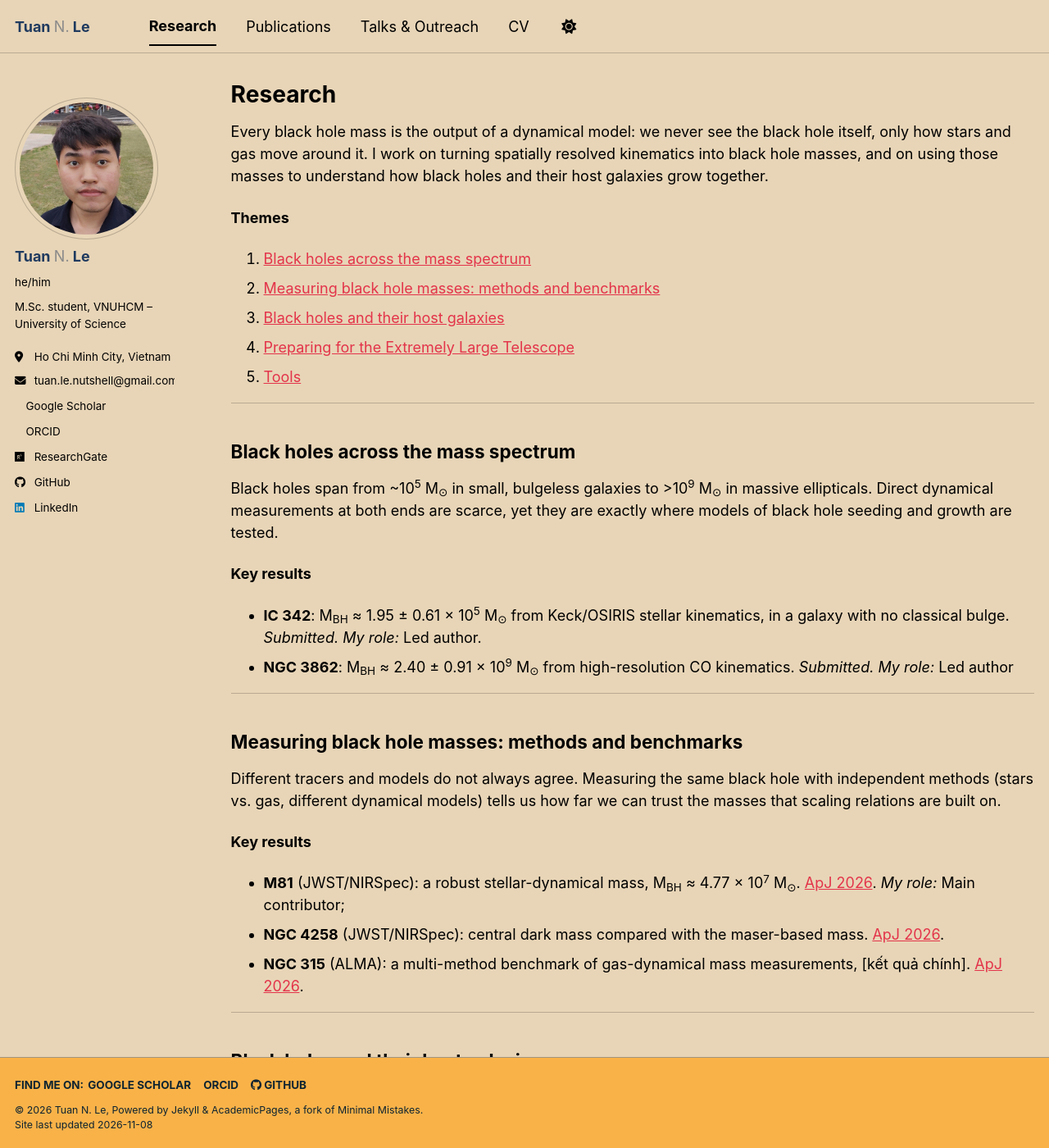
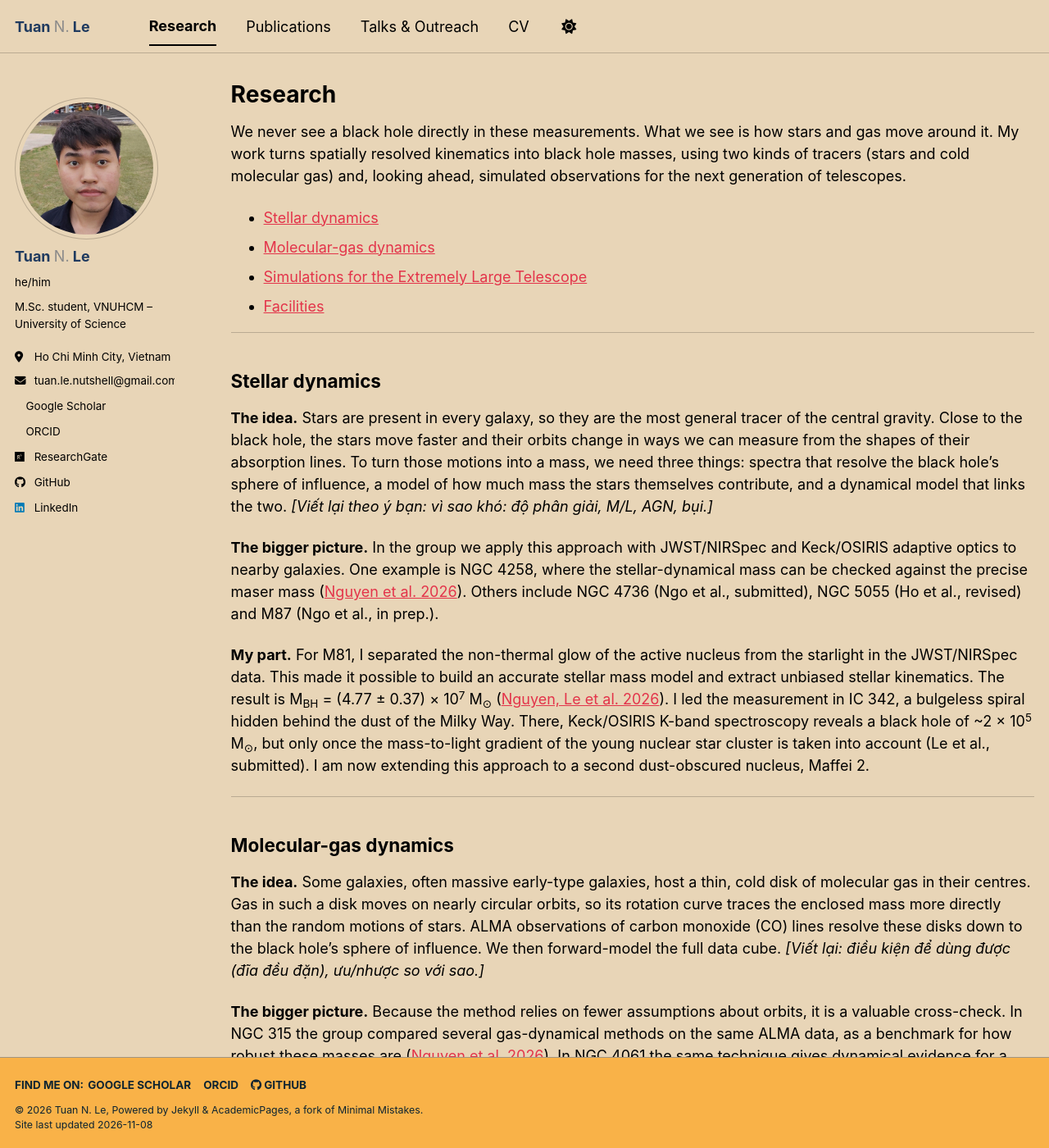
Before and after one commit to tuannle-astro/tuannle-astro.github.io, a Jekyll site: the page built from _pages/research.md, in a window 1280 px wide and 1400 px high. Shown: the whole window at 82% size. Built offline with Jekyll 4.4.1, drawn with Linux system fonts in a browser that asks for light colours; a style sheet for code colours, icons or effects is not loaded; some of the changed text lies outside the part shown.

Commit message:
update research page

```diff
--- a/_pages/research.md
+++ b/_pages/research.md
@@ -5,93 +5,90 @@ permalink: /research/
 author_profile: true
 ---
 
-<!--
-HƯỚNG DẪN (không hiện lên web, viết xong thì xóa):
-- Đặt file ở _pages/research.md
-- Đây là BẢN NHÁP: câu chữ chỉ để giữ chỗ, bạn viết lại kỹ.
-- [ngoặc vuông] = chỗ bạn điền. Đặc biệt các con số kết quả: lấy ĐÚNG từ bài báo, không ước lượng.
-- "My role": Led / Main contributor / Contributed (ghi phần cụ thể).
-- Hình: bỏ vào images/, bỏ comment khối <figure>, ghi nguồn. Bài submitted: hỏi nhóm trước khi đăng hình.
--->
+{% include base_path %}
 
-Every black hole mass is the output of a dynamical model: we never see the black hole itself, only how stars and gas move around it. I work on turning spatially resolved kinematics into black hole masses, and on using those masses to understand how black holes and their host galaxies grow together.
+{% comment %}
+GHI CHÚ (Liquid comment: KHÔNG xuất ra HTML, kể cả khi View Source)
+- Mỗi mục: Ý tưởng -> Bức tranh chung (trích bài của nhóm) -> Phần của tôi -> Hình.
+- Các đoạn "ý tưởng" dưới đây là NHÁP để giữ chỗ, bạn viết lại theo giọng của mình.
+- "I" = việc bạn trực tiếp làm; "we / the group" = việc của nhóm.
+- Facilities: ảnh và chú thích sửa trong _data/facilities.yml.
+{% endcomment %}
 
-**Themes**
+We never see a black hole directly in these measurements. What we see is how stars and gas move around it. My work turns spatially resolved kinematics into black hole masses, using two kinds of tracers (stars and cold molecular gas) and, looking ahead, simulated observations for the next generation of telescopes.
 
-1. [Black holes across the mass spectrum](#mass-spectrum)
-2. [Measuring black hole masses: methods and benchmarks](#methods)
-3. [Black holes and their host galaxies](#coevolution)
-4. [Preparing for the Extremely Large Telescope](#elt)
-5. [Tools](#tools)
+- [Stellar dynamics](#stellar)
+- [Molecular-gas dynamics](#gas)
+- [Simulations for the Extremely Large Telescope](#elt)
+- [Facilities](#facilities)
 
 ---
 
-## Black holes across the mass spectrum {#mass-spectrum}
+## Stellar dynamics {#stellar}
 
-Black holes span from ~10<sup>5</sup> M<sub>⊙</sub> in small, bulgeless galaxies to >10<sup>9</sup> M<sub>⊙</sub> in massive ellipticals. Direct dynamical measurements at both ends are scarce, yet they are exactly where models of black hole seeding and growth are tested.
+**The idea.** Stars are present in every galaxy, so they are the most general tracer of the central gravity. Close to the black hole, the stars move faster and their orbits change in ways we can measure from the shapes of their absorption lines. To turn those motions into a mass, we need three things: spectra that resolve the black hole's sphere of influence, a model of how much mass the stars themselves contribute, and a dynamical model that links the two. *[Viết lại theo ý bạn: vì sao khó: độ phân giải, M/L, AGN, bụi.]*
 
-**Key results**
+**The bigger picture.** In the group we apply this approach with JWST/NIRSpec and Keck/OSIRIS adaptive optics to nearby galaxies. One example is NGC 4258, where the stellar-dynamical mass can be checked against the precise maser mass ([Nguyen et al. 2026](https://doi.org/10.3847/1538-4357/ae32f2)). Others include NGC 4736 (Ngo et al., submitted), NGC 5055 (Ho et al., revised) and M87 (Ngo et al., in prep.).
 
-- **IC 342**: M<sub>BH</sub> ≈ 1.95 ± 0.61 × 10<sup>5</sup> M<sub>⊙</sub> from Keck/OSIRIS stellar kinematics, in a galaxy with no classical bulge. *Submitted.* *My role:* Led author.
-- **NGC 3862**: M<sub>BH</sub> ≈ 2.40 ± 0.91 × 10<sup>9</sup> M<sub>⊙</sub> from high-resolution CO kinematics. *Submitted.* *My role:* Led author
+**My part.** For M81, I separated the non-thermal glow of the active nucleus from the starlight in the JWST/NIRSpec data. This made it possible to build an accurate stellar mass model and extract unbiased stellar kinematics. The result is M<sub>BH</sub> = (4.77 ± 0.37) × 10<sup>7</sup> M<sub>⊙</sub> ([Nguyen, Le et al. 2026](https://doi.org/10.3847/1538-4357/ae64f0)). I led the measurement in IC 342, a bulgeless spiral hidden behind the dust of the Milky Way. There, Keck/OSIRIS K-band spectroscopy reveals a black hole of ~2 × 10<sup>5</sup> M<sub>⊙</sub>, but only once the mass-to-light gradient of the young nuclear star cluster is taken into account (Le et al., submitted). I am now extending this approach to a second dust-obscured nucleus, Maffei 2.
 
-<!--
+{% comment %}
 <figure>
-  <img src="/images/ic342-kinematics.png" alt="Stellar kinematic maps of the IC 342 nucleus">
-  <figcaption>[Mô tả 1 câu.] From Le et al. (submitted).</figcaption>
+  <img src="{{ base_path }}/images/research/m81.png" alt="">
+  <figcaption>[Mô tả 1 câu]. From Nguyen, Le et al. (2026, ApJ 1003, 98).</figcaption>
 </figure>
--->
+{% endcomment %}
 
 ---
 
-## Measuring black hole masses: methods and benchmarks {#methods}
+## Molecular-gas dynamics {#gas}
 
-Different tracers and models do not always agree. Measuring the same black hole with independent methods (stars vs. gas, different dynamical models) tells us how far we can trust the masses that scaling relations are built on.
+**The idea.** Some galaxies, often massive early-type galaxies, host a thin, cold disk of molecular gas in their centres. Gas in such a disk moves on nearly circular orbits, so its rotation curve traces the enclosed mass more directly than the random motions of stars. ALMA observations of carbon monoxide (CO) lines resolve these disks down to the black hole's sphere of influence. We then forward-model the full data cube. *[Viết lại: điều kiện để dùng được (đĩa đều đặn), ưu/nhược so với sao.]*
 
-**Key results**
+**The bigger picture.** Because the method relies on fewer assumptions about orbits, it is a valuable cross-check. In NGC 315 the group compared several gas-dynamical methods on the same ALMA data, as a benchmark for how robust these masses are ([Nguyen et al. 2026](https://doi.org/10.3847/1538-4357/aea151)). In NGC 4061 the same technique gives dynamical evidence for a billion-solar-mass black hole ([Nguyen et al. 2026](https://doi.org/10.3847/1538-4357/ae771c)).
 
-- **M81** (JWST/NIRSpec): a robust stellar-dynamical mass, M<sub>BH</sub> ≈ 4.77 × 10<sup>7</sup> M<sub>⊙</sub>. [ApJ 2026](https://doi.org/10.3847/1538-4357/ae64f0). *My role:* Main contributor;
-- **NGC 4258** (JWST/NIRSpec): central dark mass compared with the maser-based mass. [ApJ 2026](https://doi.org/10.3847/1538-4357/ae32f2).
-- **NGC 315** (ALMA): a multi-method benchmark of gas-dynamical mass measurements, [kết quả chính]. [ApJ 2026](https://doi.org/10.3847/1538-4357/aea151).
+**My part.** I led the first dynamical black hole mass measurement in the radio galaxy NGC 3862 (3C 264). I modelled the CO(2–1) kinematics of its circumnuclear gas ring with KinMS. To build a clean stellar mass model from HST imaging, I masked the synchrotron jet and the active nucleus and corrected for dust using a colour map. The result is M<sub>BH</sub> ≈ 2 × 10<sup>9</sup> M<sub>⊙</sub> (Le et al., revised).
 
-<!--
+{% comment %}
 <figure>
-  <img src="/images/m81-jam.png" alt="JAM model compared with JWST/NIRSpec kinematics of M81">
-  <figcaption>[Mô tả.] From Nguyen, Le et al. (2026, ApJ, 1003, 98).</figcaption>
+  <img src="{{ base_path }}/images/research/ngc3862.png" alt="">
+  <figcaption>[Mô tả]. Bài đang revised: hỏi nhóm trước khi đăng hình.</figcaption>
 </figure>
--->
+{% endcomment %}
 
 ---
 
-## Black holes and their host galaxies {#coevolution}
+## Simulations for the Extremely Large Telescope {#elt}
 
-Black hole mass correlates with properties of the host galaxy, such as stellar velocity dispersion and bulge mass. New measurements, especially in unusual hosts, test whether these relations hold everywhere.
+**The idea.** Today, dynamical black hole masses are limited to fairly nearby galaxies, because the sphere of influence quickly becomes too small to resolve. The 39-m Extremely Large Telescope, with its integral-field spectrograph HARMONI and imager MICADO, will change that. Since the ELT is not yet operating, we test what it will be able to measure with end-to-end mock observations: we simulate the data and then run the same dynamical modelling on them as on real observations. *[Viết lại theo ý bạn.]*
 
-**Key results**
+**The bigger picture.** The group's simulations show that HARMONI can recover intermediate-mass black holes in nuclear star clusters of nearby galaxies ([Nguyen et al. 2025](https://doi.org/10.3847/1538-3881/ade9ba)). They also quantify how the inner light profile of the cluster affects that recovery ([Le, T. Q. T. et al. 2026](https://doi.org/10.3390/universe12060160)). Combining MICADO and HARMONI, spatially resolved supermassive black hole masses can be measured out to 1 ≲ *z* ≲ 2 ([Nguyen et al. 2026](https://doi.org/10.1093/mnras/stag238)).
 
-- Updating
-- Updating
-
-<!-- Một hình tổng hợp kiểu M_BH–σ với các điểm của bạn được tô nổi sẽ rất mạnh ở mục này. -->
+**My part.** This is where I started research, in 2022. I ran mock HARMONI observations and MCMC dynamical fits to test the recovery of IMBH masses in nuclear star clusters. I also explored whether IMBHs in extragalactic globular clusters would be detectable, and presented this work at the SAGI workshops in Quy Nhon in 2022 and 2023.
 
 ---
 
-## Preparing for the Extremely Large Telescope {#elt}
+## Facilities {#facilities}
 
-The ELT and its instruments HARMONI and MICADO are not yet operating, so end-to-end mock observations are how we test what they will measure: intermediate-mass black holes in nuclear star clusters nearby, and supermassive black holes out to 1 ≲ <i>z</i> ≲ 2.
+Data I have worked with, from space, from the ground, and in simulation.
 
-**Key results**
+<div class="facility-grid">
+{% for f in site.data.facilities %}
+  <figure class="facility-card">
+    <div class="facility-card__img">
+      {% if f.image and f.image != "" %}
+      <img src="{{ base_path }}/images/facilities/{{ f.image }}" alt="{{ f.name }}" loading="lazy">
+      {% else %}
+      <span>{{ f.name }}</span>
+      {% endif %}
+    </div>
+    <figcaption>
+      <strong>{{ f.name }}</strong>{% if f.instrument %} · {{ f.instrument }}{% endif %}
+      {% if f.note %}<br><span class="facility-card__note">{{ f.note }}</span>{% endif %}
+      {% if f.credit %}<br><span class="facility-card__credit">Image: {{ f.credit }}</span>{% endif %}
+    </figcaption>
+  </figure>
+{% endfor %}
+</div>
 
-- Spatially resolved SMBH masses at 1 ≲ <i>z</i> ≲ 2 with MICADO + HARMONI: [MNRAS 2026](https://doi.org/10.1093/mnras/stag238).
-- Effect of the inner surface-brightness profile of nuclear star clusters on IMBH mass recovery: [Universe 2026](https://doi.org/10.3390/universe12060160).
-- IMBH mass measurements for a sample of nuclear star clusters with HARMONI: [AJ 2025](https://doi.org/10.3847/1538-3881/ade9ba).
-
----
-
-## Tools {#tools}
-
-Python · Astropy · NumPy · Matplotlib · pPXF (stellar kinematics) · MGE (surface-brightness models) · JAM (Jeans anisotropic models) · KinMS (gas-disk models) · HSIM (HARMONI) · SimCADO (MICADO) · MCMC (AdaMet, emcee)
-
-## What's next
-
-Updating
+See [Publications](/publications/) for the full list of papers.
--- a/_sass/_themes.scss
+++ b/_sass/_themes.scss
@@ -42,7 +42,7 @@ $type-size-8                : 0.625em;  // ~10px
 
 $global-font-family         : $sans-serif;
 $header-font-family         : $sans-serif;
-$caption-font-family        : $serif;
+$caption-font-family        : $sans-serif;
 
 /* ==========================================================================
    Breakpoints
--- a/assets/css/main.scss
+++ b/assets/css/main.scss
@@ -334,3 +334,46 @@ body:has(.event-modal[open]) { overflow: hidden; }
   font-size: 0.9em;
   color: color-mix(in srgb, currentColor 65%, transparent);
 }
+
+/* ===== Research: lưới facilities ===== */
+.facility-grid {
+  display: grid;
+  grid-template-columns: repeat(auto-fill, minmax(200px, 1fr));
+  gap: 1.2em;
+  margin: 1em 0 2em;
+}
+.facility-card { margin: 0; }
+.facility-card__img {
+  aspect-ratio: 4 / 3;
+  border-radius: 8px;
+  overflow: hidden;
+  display: flex;
+  align-items: center;
+  justify-content: center;
+  background: color-mix(in srgb, currentColor 8%, transparent);
+  font-weight: 600;
+  font-size: 1.15em;
+}
+.facility-card__img img {
+  width: 100%;
+  height: 100%;
+  object-fit: cover;
+  display: block;
+}
+.facility-card figcaption {
+  font-family: inherit;
+  color: inherit;
+  font-size: 0.9em;
+  margin-top: 0.5em;
+  line-height: 1.35;
+}
+.facility-card figcaption strong { font-weight: 600; }
+.facility-card__note {
+  font-size: 0.95em;
+  color: color-mix(in srgb, currentColor 75%, transparent);
+}
+.facility-card__credit {
+  font-size: 0.85em;
+  opacity: 0.85;
+  color: color-mix(in srgb, currentColor 60%, transparent);
+}
```
Also changed, not shown: Claude outputs/research-page-proposal.md (added, +85 -0 lines), _data/facilities.yml (added, +39 -0 lines), images/facilities/jwst.jpg (added).
